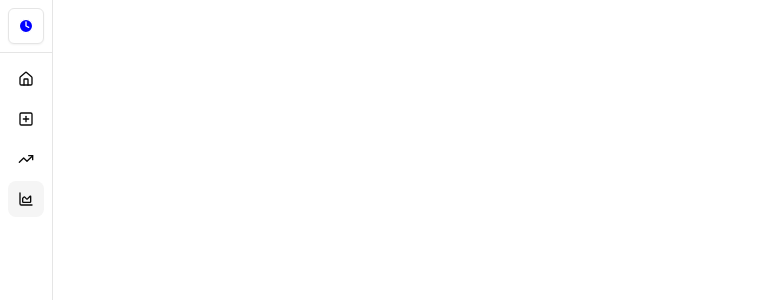
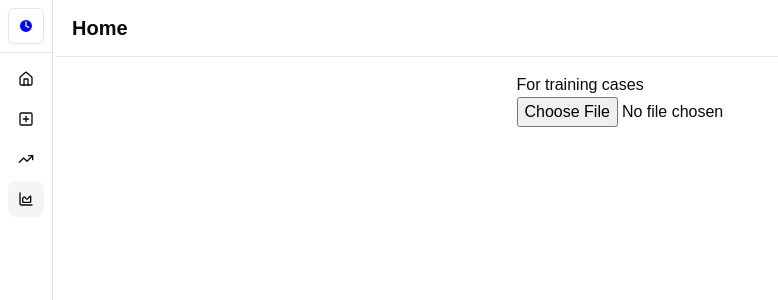
Before and after one commit to hilljevon/analystStaffing, a Next.js app: page /census in a window 1280 px wide. Shown: the top 300 px of the page, without its empty margins (0-778 px from the left). Built offline with nearby package versions, Linux system fonts and the light colour scheme.

Commit message:
Uncommented page.tsx

```diff
--- a/app/census/page.tsx
+++ b/app/census/page.tsx
@@ -5,12 +5,12 @@ const page = () => {
 
     return (
         <>
-            {/* <header className="top-0 z-10 flex h-[57px] items-center gap-1 border-b bg-background px-4">
+            <header className="top-0 z-10 flex h-[57px] items-center gap-1 border-b bg-background px-4">
                 <h1 className="text-xl font-semibold">Home</h1>
             </header>
             <div className="container mx-auto px-10 py-4">
                 <CaseCensusDashboard />
-            </div> */}
+            </div>
         </>
     )
 }
```
